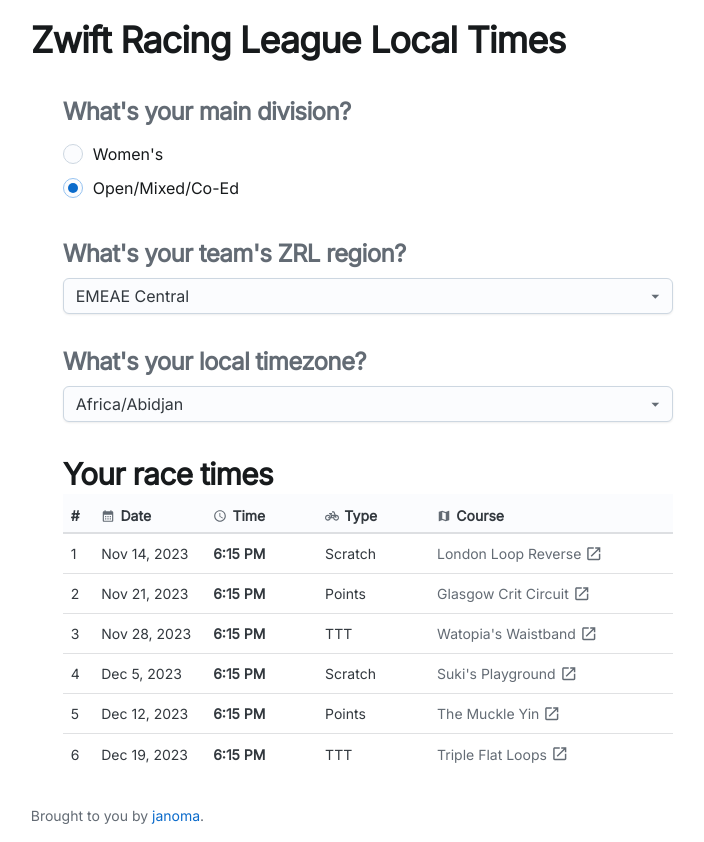
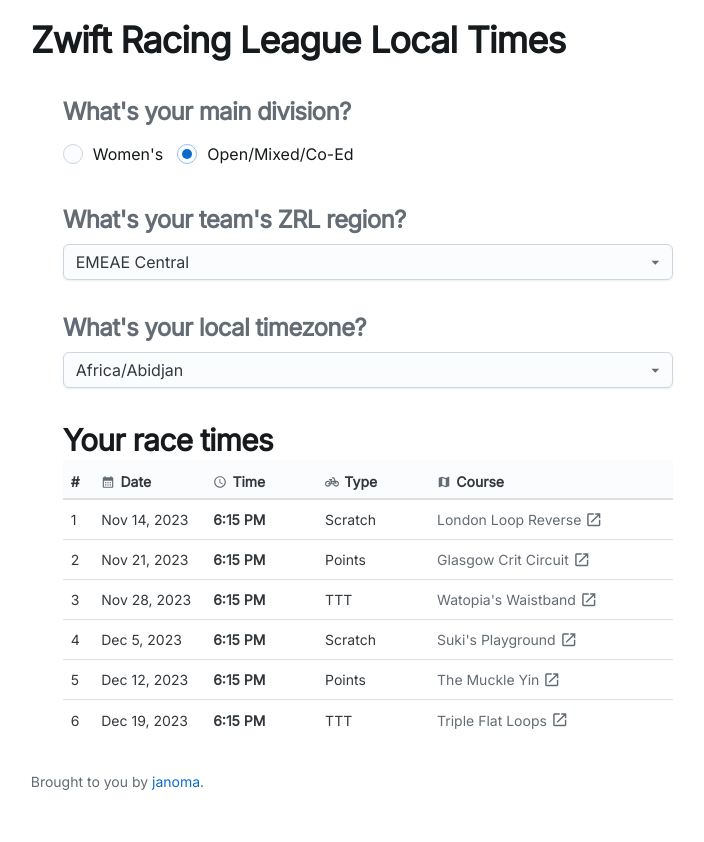
Before and after one commit to janoma/zrl-local-time, a React (Create React App) app: page / in a window 1280 px wide. Shown: the whole page, without its empty margins (272-976 px from the left). After the commit the page ends 808 px from the top, so only its background shows below. Built offline with nearby package versions, Linux system fonts and the light colour scheme.

Commit message:
make radio group horizontal

```diff
--- a/src/App.js
+++ b/src/App.js
@@ -182,7 +182,11 @@
           <Typography level="h3" color="neutral">
             What's your main division?
           </Typography>
-          <RadioGroup defaultValue="open" name="division-group">
+          <RadioGroup
+            defaultValue="open"
+            orientation="horizontal"
+            name="division-group"
+          >
             <Radio
               checked={division === "women"}
               label="Women's"
```
